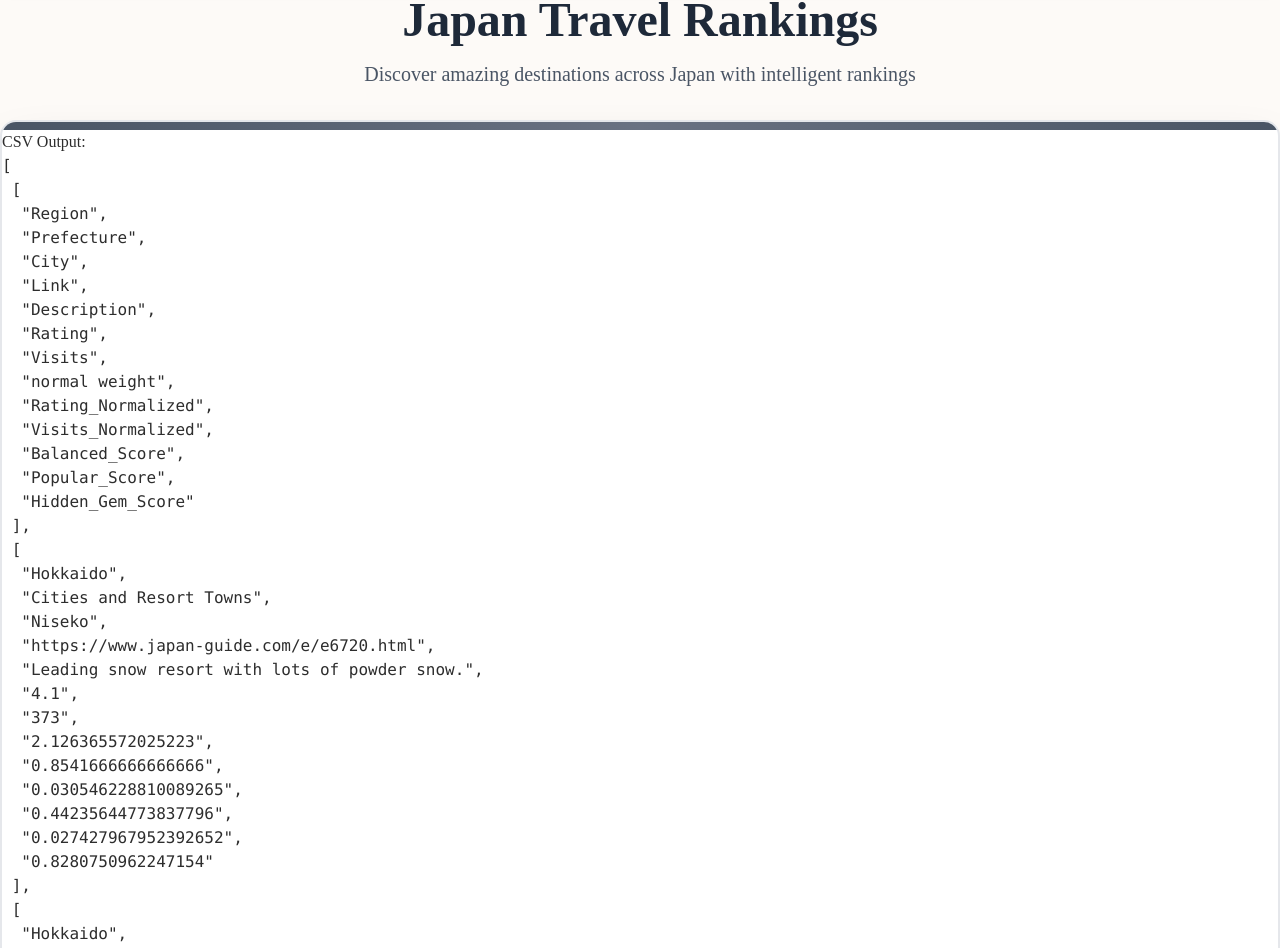
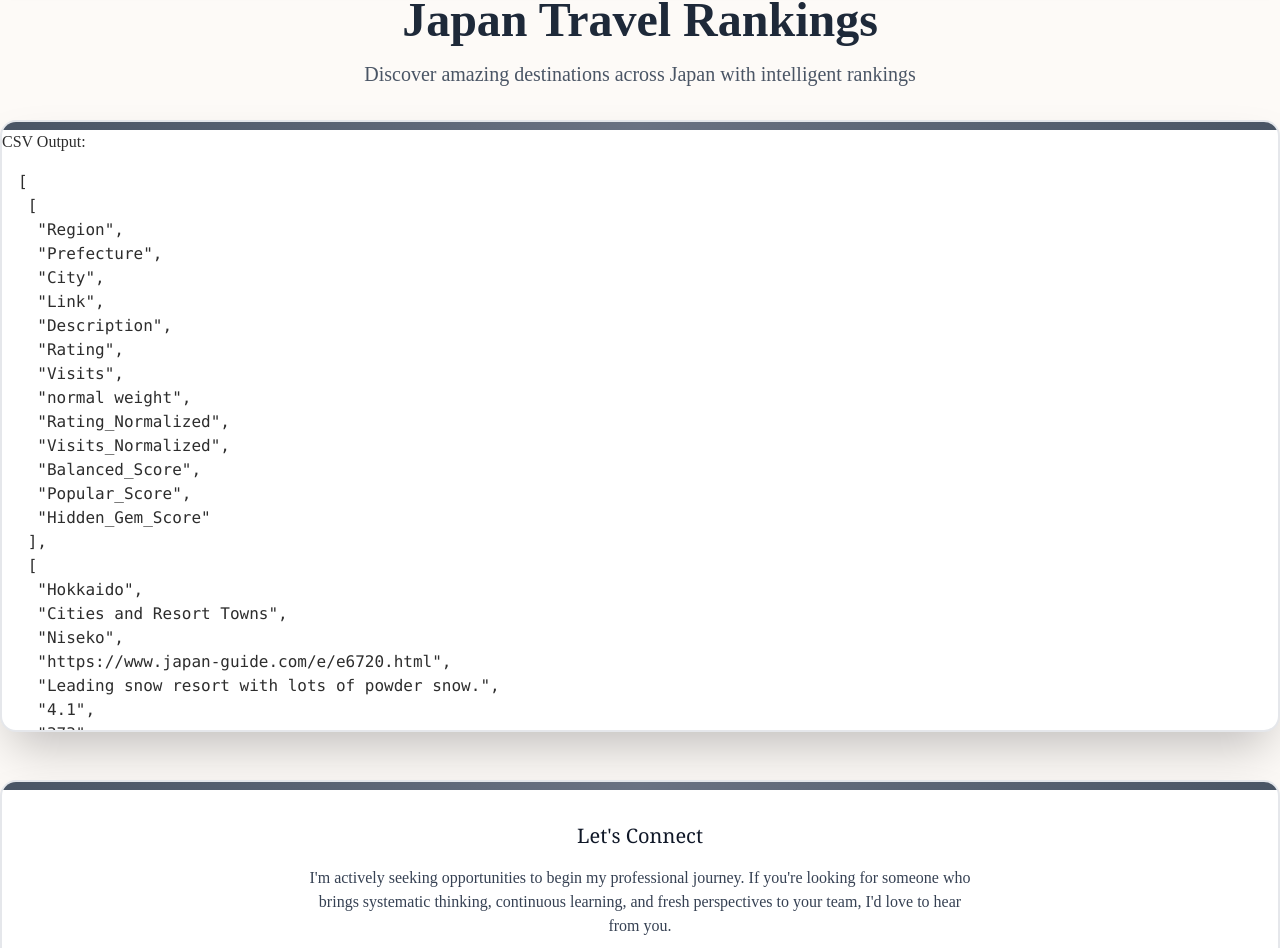
Before and after one commit to gohyiheng/webPortfolio, a Next.js app: page / in a window 1280 px wide. Shown: the part 1743-2691 px from the top of the page. Built offline with nearby package versions, Linux system fonts and the light colour scheme.

Commit message:
update: capped csv display height to prevent long scroll to bottom of page

```diff
--- a/src/pages/recommender.tsx
+++ b/src/pages/recommender.tsx
@@ -42,7 +42,9 @@ export default function Recommender() {
           <div className="h-2 bg-gradient-to-r from-gray-600 via-gray-500 to-gray-600"></div>
           <div>
             <h2>CSV Output:</h2>
-            <pre>{text}</pre>
+            <pre className="max-h-144 overflow-y-auto p-4">
+              {text}
+            </pre>
           </div>
         </div>
         {/* Contact*/}
```
